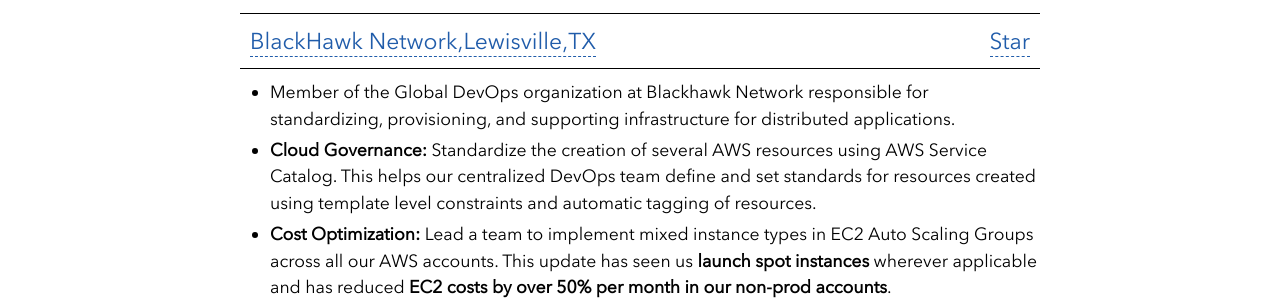
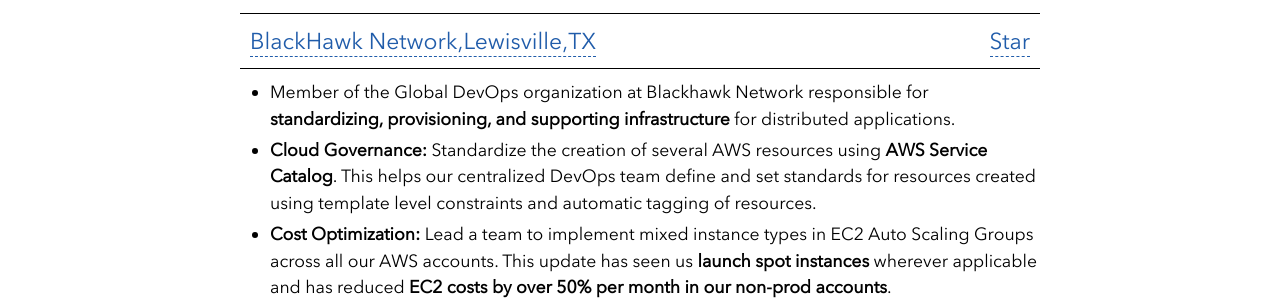
Before and after one commit to sivakumarvunnam/sivakumarvunnam.github.io, a Jekyll site: the page built from experiences.html, in a window 1280 px wide. Shown: the part 812-1112 px from the top of the page. Built offline with Jekyll 4.4.1, drawn with Linux system fonts in a browser that asks for light colours; nearby versions of some CDN libraries.

Commit message:
highest necessary point's

```diff
--- a/_data/experiences.yml
+++ b/_data/experiences.yml
@@ -12,8 +12,8 @@
     repo: "BlackHawk Network"
   source_url: "https://blackhawknetwork.com/"
   description:
-    - Member of the Global DevOps organization at Blackhawk Network responsible for standardizing, provisioning, and supporting infrastructure for distributed applications.
-    - <b>Cloud Governance:</b> Standardize the creation of several AWS resources using AWS Service Catalog. This helps our centralized DevOps team define and set standards for resources created using template level constraints and automatic tagging of resources.
+    - Member of the Global DevOps organization at Blackhawk Network responsible for <b>standardizing, provisioning, and supporting infrastructure</b> for distributed applications.
+    - <b>Cloud Governance:</b> Standardize the creation of several AWS resources using <b>AWS Service Catalog</b>. This helps our centralized DevOps team define and set standards for resources created using template level constraints and automatic tagging of resources.
     - <b>Cost Optimization:</b> Lead a team to implement mixed instance types in EC2 Auto Scaling Groups across all our AWS accounts. This update has seen us <b>launch spot instances</b> wherever applicable and has reduced <b>EC2 costs by over 50% per month in our non-prod accounts</b>.
     - Migrated to Application Load Balancer is more cost effective than Classic Load Balancer. <b>For CLB's with high resource utilization, migrating to ALB saved 47% per month on our production accounts</b>.
     - Accomplished immutable infrastructure using CloudFormation and Terraform to deploy infrastructure in cloud/on-premises. Accomplished Setting up the build and deployment automation for Dev, Preproduction, Production environment using Terraform with Terragrunt as a wrapper
```
